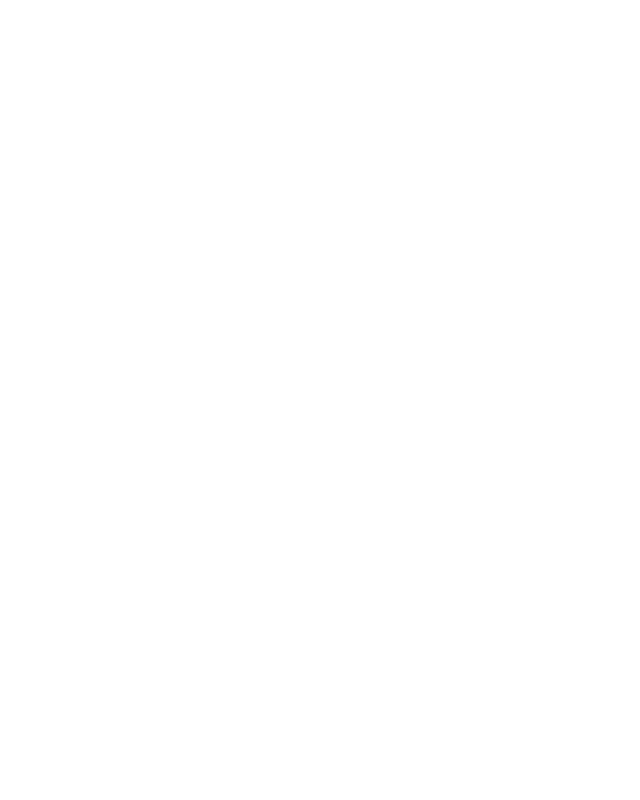
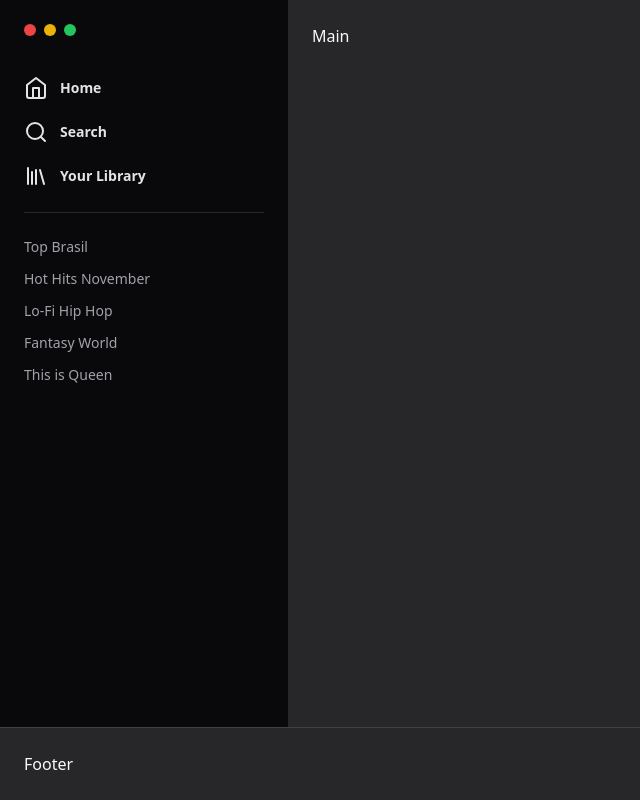
Before and after one commit to wolney-fo/spotify-web-ui, a Next.js app: page / in a window 1280 px wide. Shown: the whole page, without its empty margins (0-640 px from the left). Built offline with nearby package versions, Linux system fonts and the light colour scheme.

Commit message:
feat: side bar

```diff
--- a/package.json
+++ b/package.json
@@ -15,6 +15,7 @@
     "autoprefixer": "10.4.14",
     "eslint": "8.38.0",
     "eslint-config-next": "13.3.0",
+    "lucide-react": "^0.160.0",
     "next": "13.3.0",
     "postcss": "8.4.22",
     "react": "18.2.0",
--- a/src/app/layout.tsx
+++ b/src/app/layout.tsx
@@ -12,7 +12,7 @@
 }) {
   return (
     <html lang="en">
-      <body>{children}</body>
+      <body className='bg-zinc-800 text-zinc-50' >{children}</body>
     </html>
   )
 }
--- a/src/app/page.tsx
+++ b/src/app/page.tsx
@@ -1,5 +1,50 @@
+import { Home as HomeIcon, Search, Library } from "lucide-react";
+
 export default function Home() {
   return (
-    <main></main>
-  )
+    <div className="h-screen flex flex-col">
+      <div className="flex flex-1">
+        <aside className="w-72 bg-zinc-950 p-6">
+          <div className="flex items-center gap-2">
+            <div className="w-3 h-3 bg-red-500 rounded-full hover:cursor-pointer" />
+            <div className="w-3 h-3 bg-yellow-500 rounded-full hover:cursor-pointer" />
+            <div className="w-3 h-3 bg-green-500 rounded-full hover:cursor-pointer" />
+          </div>
+
+          <nav className="space-y-5 mt-10">
+            <a
+              href=""
+              className="flex items-center gap-3 text-sm font-semibold text-zinc-200"
+            >
+              <HomeIcon /> Home
+            </a>
+            <a
+              href=""
+              className="flex items-center gap-3 text-sm font-semibold text-zinc-200"
+            >
+              <Search /> Search
+            </a>
+            <a
+              href=""
+              className="flex items-center gap-3 text-sm font-semibold text-zinc-200"
+            >
+              <Library /> Your Library
+            </a>
+          </nav>
+
+          <nav className="mt-6 pt-6 border-t border-zinc-800 flex flex-col gap-3">
+            <a href="" className="text-sm text-zinc-400 hover:text-zinc-100">Top Brasil</a>
+            <a href="" className="text-sm text-zinc-400 hover:text-zinc-100">Hot Hits November</a>
+            <a href="" className="text-sm text-zinc-400 hover:text-zinc-100">Lo-Fi Hip Hop</a>
+            <a href="" className="text-sm text-zinc-400 hover:text-zinc-100">Fantasy World</a>
+            <a href="" className="text-sm text-zinc-400 hover:text-zinc-100">This is Queen</a>
+          </nav>
+        </aside>
+        <main className="flex-1 p-6">Main</main>
+      </div>
+      <footer className="bg-zinc-800 border-t border-zinc-700 p-6">
+        Footer
+      </footer>
+    </div>
+  );
 }
```
Also changed, not shown: 1 other file (tests, documents, lock files or other folders).
